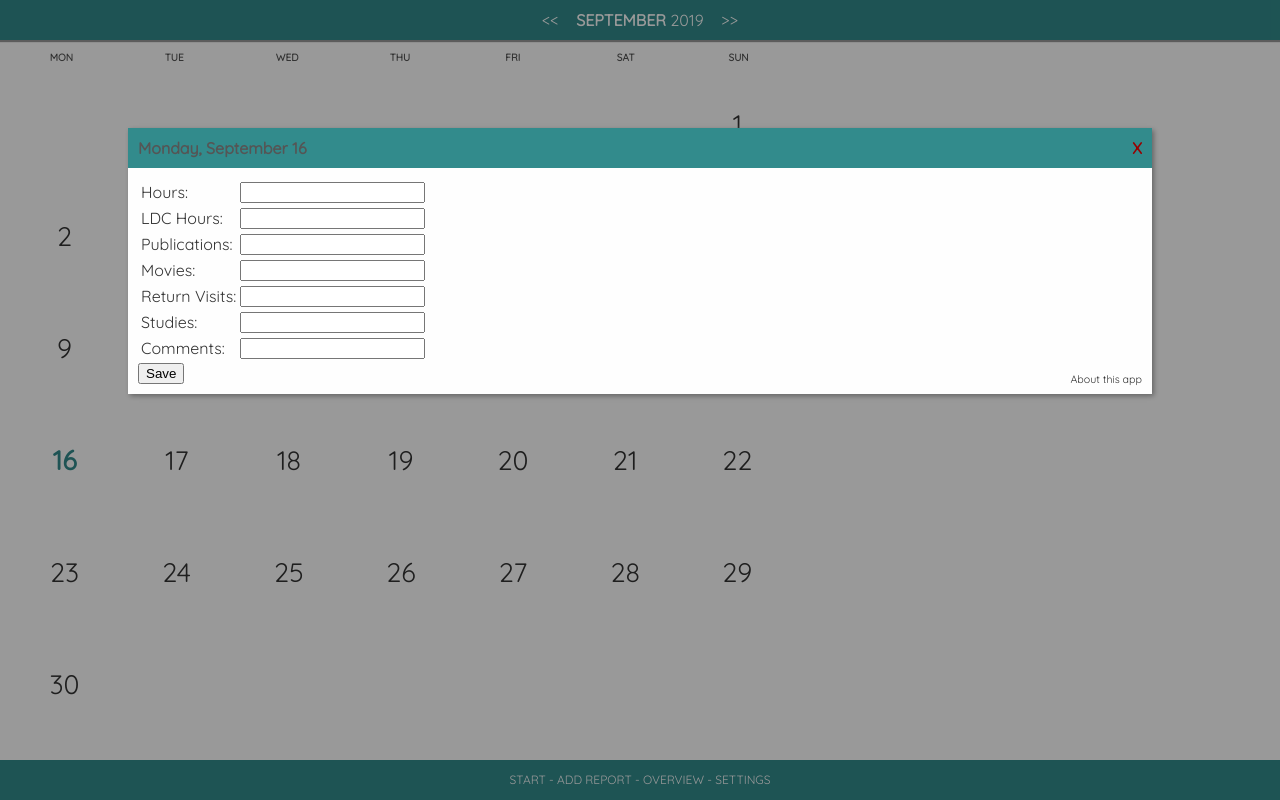
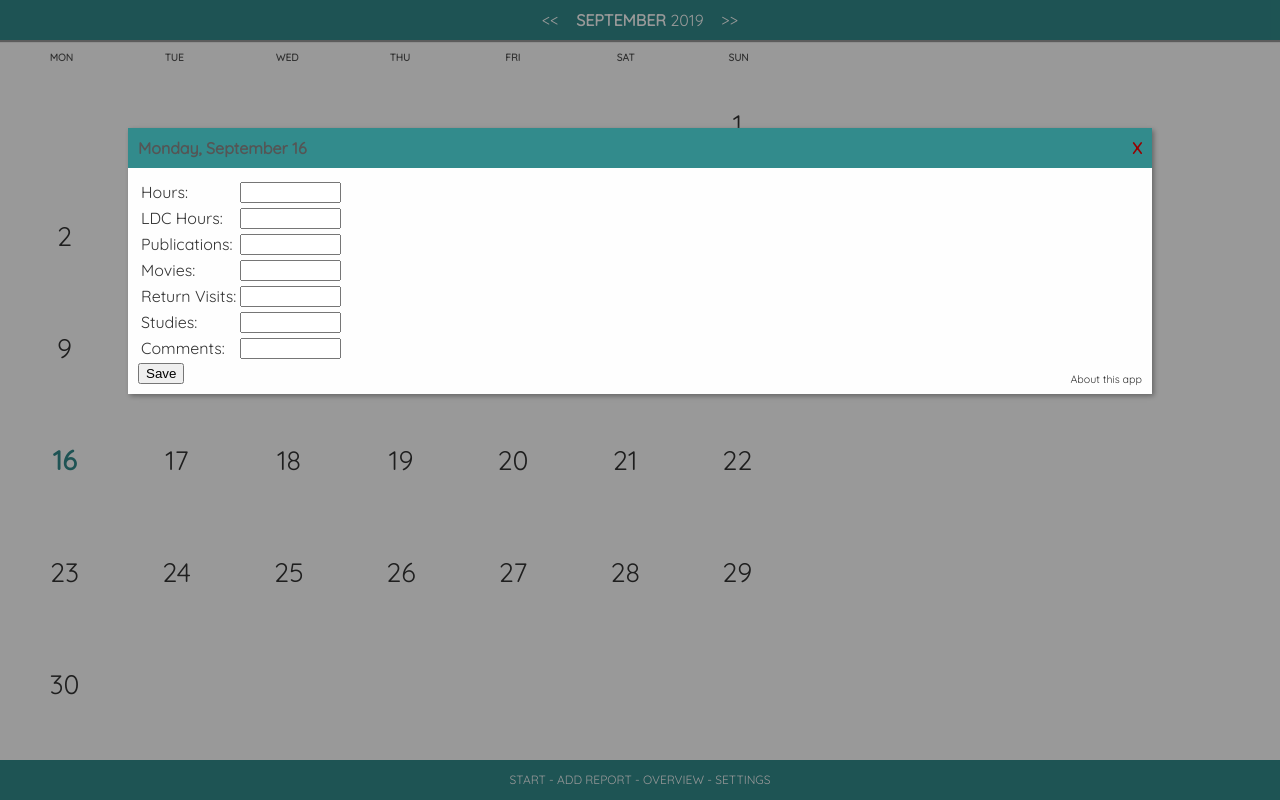
Before and after one commit to is87/time, a plain HTML site: page index.html in a window 1280 px wide. Both pictures are taken after a click on the element "START". Drawn offline with Linux system fonts and the light colour scheme.

Commit message:
Update index.html

```diff
--- a/index.html
+++ b/index.html
@@ -24,6 +24,9 @@
 }
 .dot{
   position:absolute; top:32%; left:32%;; width:36%; height:36%; border-radius:50%; background-color: #328b8c; border:1px solid #328b8c; z-index: -1;
+}
+input {
+    max-width: 50%;
 }
 </style>
 </head>
```
